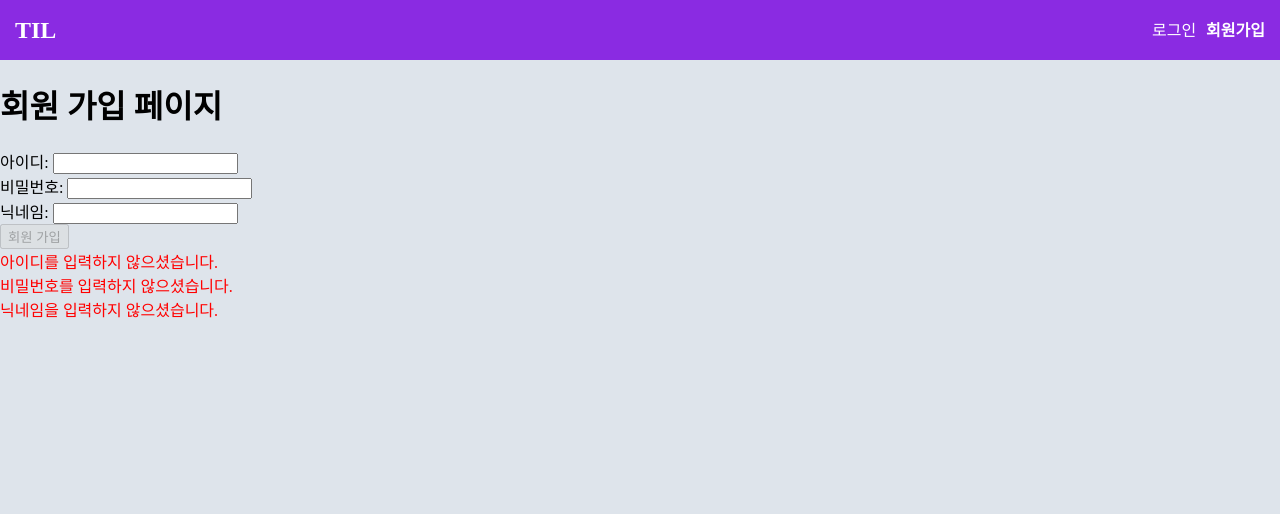
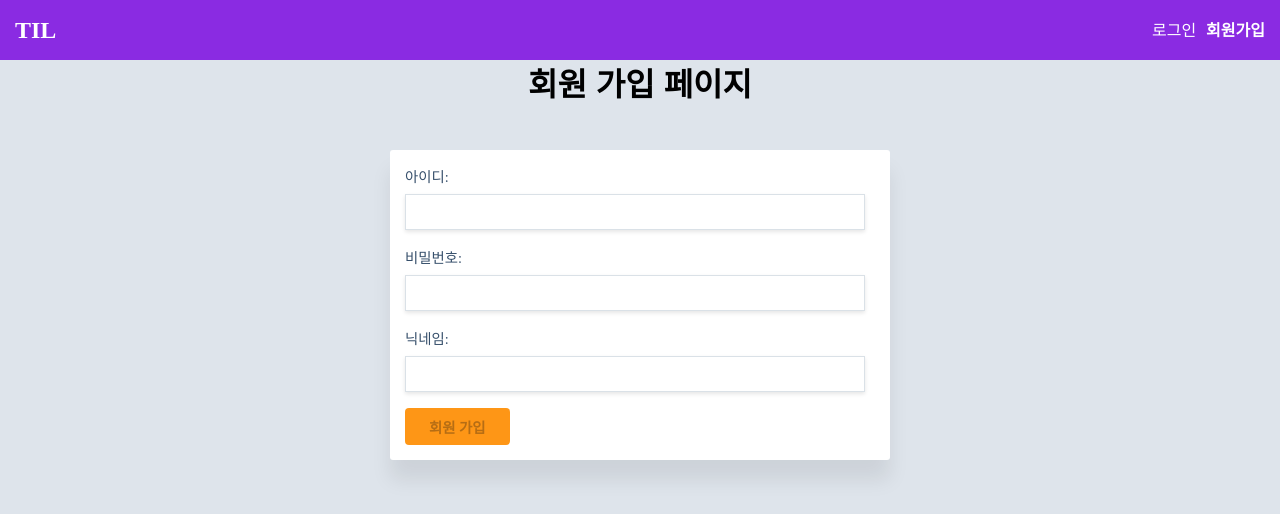
Before and after one commit to BackdevHong/Vue-All, a Vue app in the folder vue-Endgame/vue-til/: page /signup in a window 1280 px wide. Shown: the top 514 px of the page. Built offline with nearby package versions, Linux system fonts and the light colour scheme.

Commit message:
refactor: Complete Styling

```diff
--- a/vue-Endgame/vue-til/src/App.vue
+++ b/vue-Endgame/vue-til/src/App.vue
@@ -14,4 +14,7 @@ export default {
 };
 </script>
 
-<style lang="scss" scoped></style>
+<style lang="scss">
+@import "@/css/common.css";
+@import "@/css/reset.css";
+</style>
--- a/vue-Endgame/vue-til/src/components/LoginForm.vue
+++ b/vue-Endgame/vue-til/src/components/LoginForm.vue
@@ -1,19 +1,33 @@
 <template>
-	<div class="L-Form">
-		<form @submit.prevent="submitForm">
+	<div class="contents">
+		<div class="form-wrapper form-wrapper-sm">
+			<form @submit.prevent="submitForm" class="form">
 				<div>
-				<label for="username">id:</label><br />
+					<label for="username">id:</label>
 					<input type="text" id="username" v-model="username" />
+					<p class="validation-text">
+						<span
+							class="warning"
+							v-if="!isUsernameValid && username"
+						>
+							이메일을 입력해주세요!
+						</span>
+					</p>
 				</div>
 				<div>
 					<label for="password">pw:</label>
 					<input type="text" id="password" v-model="password" />
 				</div>
-			<button type="submit" :disabled="!isUsernameValid || !password">
+				<button
+					type="submit"
+					:disabled="!isUsernameValid || !password"
+					class="btn"
+				>
 					로그인
 				</button>
 				<p>{{ logMessage }}</p>
 			</form>
+		</div>
 	</div>
 </template>
 
@@ -57,13 +71,4 @@ export default {
 };
 </script>
 
-<style lang="scss" scoped>
-.L-Form {
-	width: 200px;
-	padding: 30px;
-	background-color: white;
-	height: 80px;
-	align-items: center;
-	margin: 0 auto;
-}
-</style>
+<style lang="scss" scoped></style>
--- a/vue-Endgame/vue-til/src/components/SignupForm.vue
+++ b/vue-Endgame/vue-til/src/components/SignupForm.vue
@@ -1,8 +1,18 @@
 <template>
-	<form @submit.prevent="submitForm">
+	<div class="contents">
+		<div class="form-wrapper form-wrapper-sm">
+			<form @submit.prevent="submitForm" class="form">
 				<div>
 					<label for="username">아이디: </label>
 					<input type="text" id="username" v-model="username" />
+					<p class="validation-text">
+						<span
+							class="warning"
+							v-if="!isUsernameValid && username"
+						>
+							이메일을 입력해주세요!
+						</span>
+					</p>
 				</div>
 				<div>
 					<label for="password">비밀번호: </label>
@@ -15,26 +25,14 @@
 				<button
 					type="submit"
 					:disabled="!isUsernameValid || !password || !nickname"
+					class="btn"
 				>
 					회원 가입
 				</button>
-		<div v-if="!username" class="noEmail">
-			아이디를 입력하지 않으셨습니다.
-		</div>
-		<div v-else-if="!isUsernameValid" class="noEmail">
-			아이디가 이메일 형식에 맞지 않습니다.
-		</div>
-		<div v-else></div>
-		<div v-if="!password" class="noEmail">
-			비밀번호를 입력하지 않으셨습니다.
-		</div>
-		<div v-else></div>
-		<div v-if="!nickname" class="noEmail">
-			닉네임을 입력하지 않으셨습니다.
-		</div>
-		<div v-else></div>
 				<p>{{ logMessage }}</p>
 			</form>
+		</div>
+	</div>
 </template>
 
 <script>
--- /dev/null
+++ b/vue-Endgame/vue-til/src/css/common.css
@@ -0,0 +1,76 @@
+/*--- FORM ---*/
+.form-container {
+	display: flex;
+	align-items: center;
+}
+.form-wrapper {
+	background: white;
+	-webkit-box-shadow: 0 20px 20px rgba(0, 0, 0, 0.08);
+	box-shadow: 0 20px 20px rgba(0, 0, 0, 0.08);
+	border-radius: 3px;
+	padding: 15px 15px;
+}
+.form-wrapper.form-wrapper-sm {
+	max-width: 500px;
+	margin: 40px auto;
+}
+.form-wrapper-sm .page-header {
+	padding: 0px 0 20px;
+}
+.form {
+	width: 460px;
+	height: 100%;
+}
+.form .validation-text {
+	margin-top: -0.5rem;
+	margin-bottom: 0.5rem;
+	font-size: 1rem;
+	display: flex;
+	flex-direction: row-reverse;
+	justify-content: space-between;
+}
+.form label {
+	width: 100%;
+	display: block;
+	margin-bottom: 0.5rem;
+	color: #364f6b;
+	font-size: 90%;
+}
+.form input,
+.form textarea {
+	font-family: inherit;
+	font-size: 100%;
+	width: 100%;
+	border: 1px solid #dae1e7;
+	box-shadow: 0 2px 4px 0 rgba(0, 0, 0, 0.1);
+	padding: 0.5rem 0.75rem;
+	margin-bottom: 1rem;
+}
+.form input.valid {
+	border: 1px solid #21b314;
+}
+.form input.invalid {
+	border: 1px solid red;
+}
+.form div:nth-last-child(2) {
+	margin-bottom: 0.5rem;
+}
+.btn {
+	background: #fe9616;
+	padding: 0.5rem 1.5rem;
+	font-weight: 700;
+	border-radius: 0.25rem;
+	border: 0 solid #dae1e7;
+}
+.btn.disabled {
+	opacity: 0.5;
+	cursor: not-allowed;
+}
+.log {
+	color: #ff4057;
+	font-size: 1rem;
+	text-align: center;
+}
+.warning {
+	color: #ff4057;
+}
--- /dev/null
+++ b/vue-Endgame/vue-til/src/css/reset.css
@@ -0,0 +1,46 @@
+html,
+body {
+	height: 100%;
+	margin: 0;
+	padding: 0;
+	border: 0;
+	font-size: 100%;
+	font: inherit;
+	vertical-align: baseline;
+	font-family: "Spoqa Han Sans", "Sans-serif";
+}
+
+h1,
+p,
+ul {
+	margin: 0;
+	padding: 0;
+}
+
+input,
+select,
+textarea {
+	border: 0;
+	padding: 0;
+	margin: 0;
+	background: transparent;
+	resize: none;
+}
+
+li {
+	list-style: none;
+}
+
+button {
+	font-family: inherit;
+	font-size: 90%;
+	margin: 0;
+	cursor: pointer;
+}
+
+*,
+*:after,
+*:before {
+	box-sizing: border-box;
+	font-family: "Spoqa Han Sans", "Sans-serif";
+}
--- a/vue-Endgame/vue-til/src/views/SignupPage.vue
+++ b/vue-Endgame/vue-til/src/views/SignupPage.vue
@@ -14,4 +14,16 @@ export default {
 };
 </script>
 
-<style scoped></style>
+<style scoped>
+@import url("https://fonts.googleapis.com/css2?family=Nanum+Gothic:wght@400;800&display=swap");
+
+h1 {
+	width: 100%;
+	height: 50px;
+	line-height: 50px;
+	display: flex;
+	justify-content: center;
+	align-items: center;
+	font-family: "Nanum Gothic", sans-serif;
+}
+</style>
```
Lines whose indentation alone changed are shown as unchanged.
